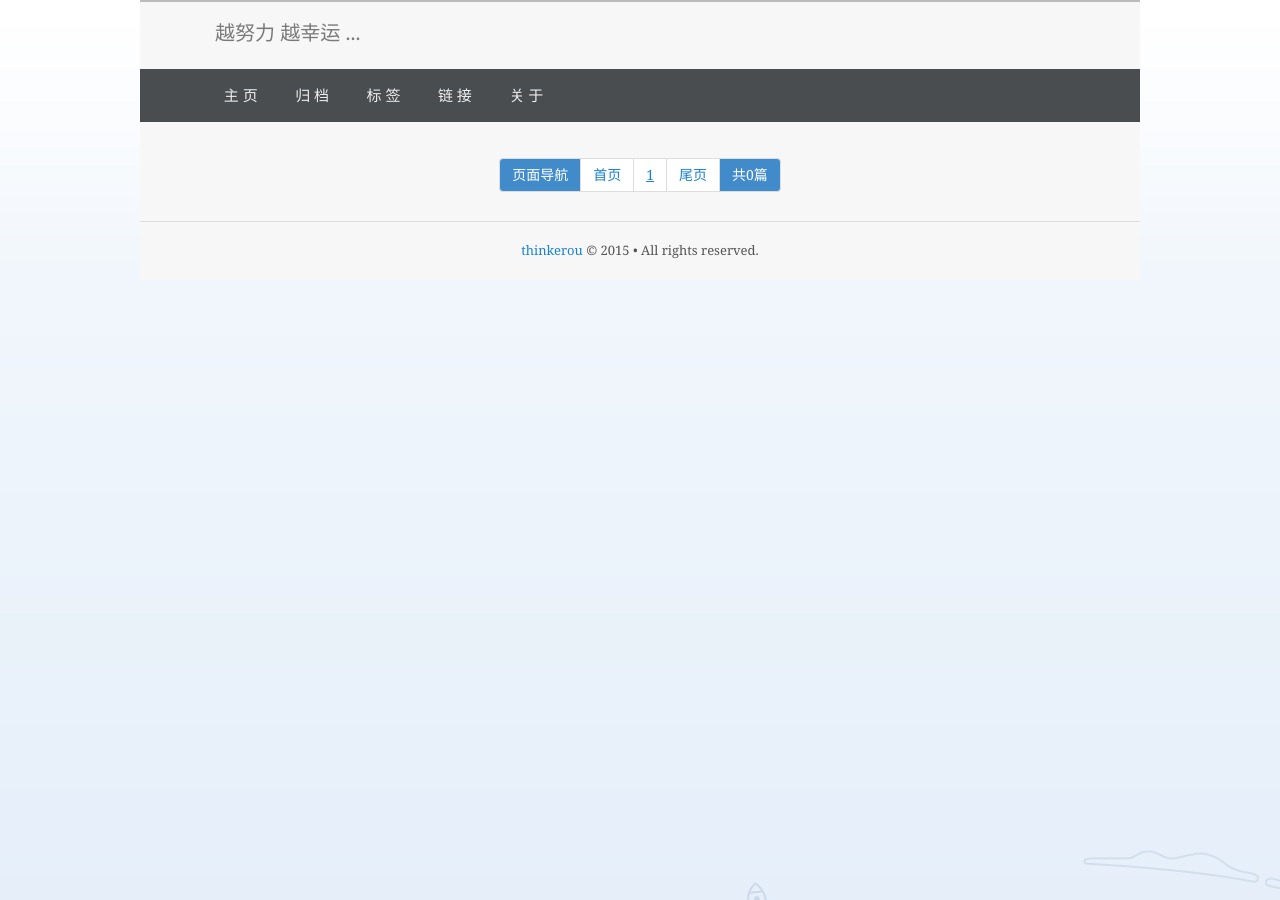
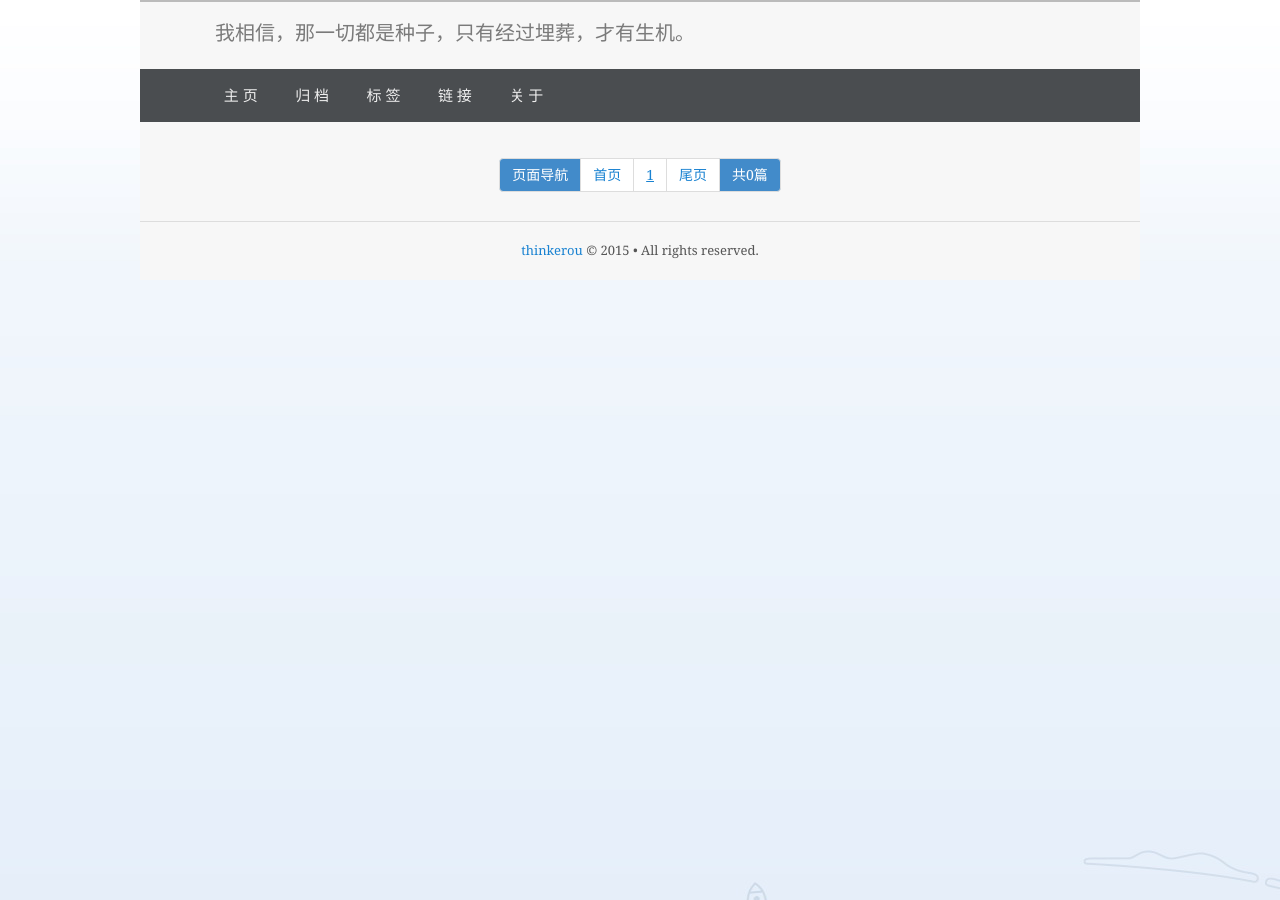
Before and after one commit to thinkerou/thinkerou, a Jekyll site: the page built from index.html, in a window 1280 px wide. Built offline with Jekyll 4.4.1, drawn with Linux system fonts in a browser that asks for light colours; Markdown is read by kramdown in place of the engine named in the settings; the list of posts is cut into pages by our own code.

Commit message:
change title

```diff
--- a/_layouts/default.html
+++ b/_layouts/default.html
@@ -21,7 +21,7 @@
     <div class="page-container">
     <div class="page-heading">
         <div class="page-brand">
-            <h2>越努力 越幸运 ...</h2>
+            <h2>我相信，那一切都是种子，只有经过埋葬，才有生机。</h2>
         </div>
         <div class="page-navbar">
             <div class="page-navbar-container">
```
